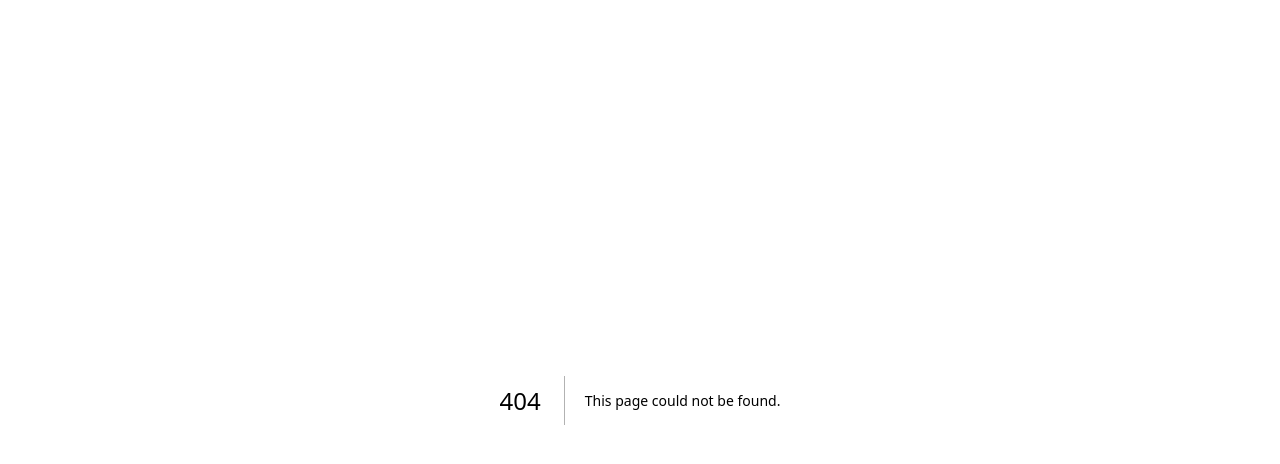
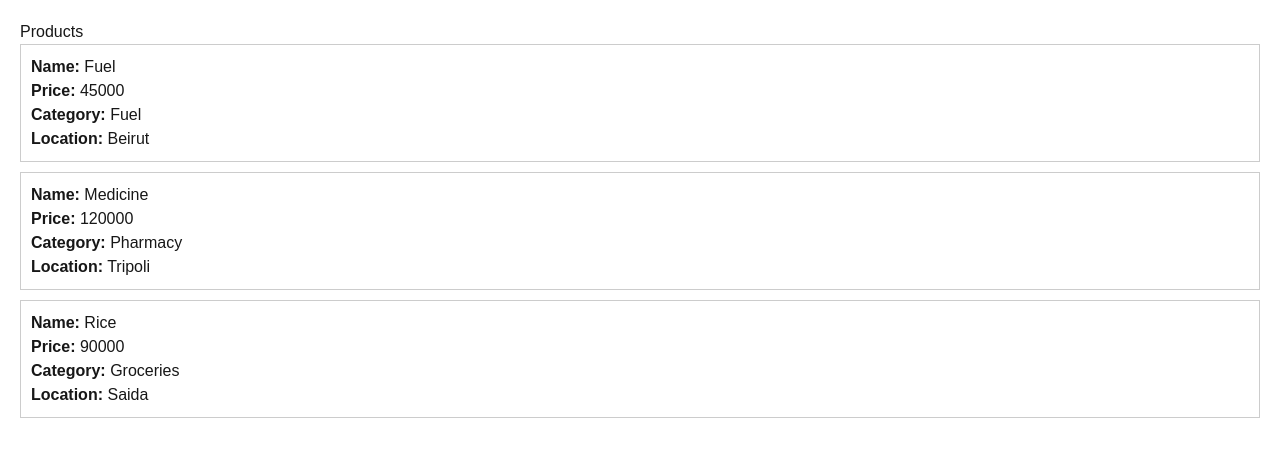
Before and after one commit to leaouslati/techtalks-realtimeprice-availabilitymap, a Next.js app in the folder frontend/: page /products in a window 1280 px wide. Before the commit this address had no page. Shown: the top 464 px of the page. Built offline with nearby package versions, Linux system fonts and the light colour scheme.

Commit message:
Fetch products and display mock data

```diff
--- /dev/null
+++ b/frontend/app/products/page.tsx
@@ -0,0 +1,66 @@
+"use client";
+
+import { useEffect, useState } from "react";
+import { getProducts } from "@/services/api";
+
+type Product = {
+  id: number;
+  name: string;
+  price: number;
+  category: string;
+  location: string;
+};
+
+export default function ProductsPage() {
+  const [products, setProducts] = useState<Product[]>([]);
+  const [loading, setLoading] = useState(true);
+  const [error, setError] = useState("");
+
+  useEffect(() => {
+    const fetchProducts = async () => {
+      try {
+        const data = await getProducts();
+        setProducts(data);
+      } catch (err) {
+        setError("Failed to load products");
+      } finally {
+        setLoading(false);
+      }
+    };
+
+    fetchProducts();
+  }, []);
+
+  if (loading) return <p>Loading products...</p>;
+  if (error) return <p>{error}</p>;
+
+  return (
+    <div style={{ padding: "20px" }}>
+      <h1>Products</h1>
+
+      {products.map((product) => (
+        <div
+          key={product.id}
+          style={{
+            border: "1px solid #ccc",
+            padding: "10px",
+            marginBottom: "10px",
+          }}
+        >
+          <p>
+            <strong>Name:</strong> {product.name}
+          </p>
+          <p>
+            <strong>Price:</strong> {product.price}
+          </p>
+          <p>
+            <strong>Category:</strong> {product.category}
+          </p>
+          <p>
+            <strong>Location:</strong> {product.location}
+          </p>
+        </div>
+      ))}
+    </div>
+  );
+}
--- /dev/null
+++ b/frontend/lib/data.ts
@@ -0,0 +1,23 @@
+export const mockProducts = [
+  {
+    id: 1,
+    name: "Fuel",
+    price: 45000,
+    category: "Fuel",
+    location: "Beirut",
+  },
+  {
+    id: 2,
+    name: "Medicine",
+    price: 120000,
+    category: "Pharmacy",
+    location: "Tripoli",
+  },
+  {
+    id: 3,
+    name: "Rice",
+    price: 90000,
+    category: "Groceries",
+    location: "Saida",
+  },
+];
--- /dev/null
+++ b/frontend/services/api.ts
@@ -0,0 +1,21 @@
+//when backend ready uncomment this bellow
+
+// import axios from "axios";
+
+// const API_BASE_URL = "http://localhost:8080/api"; // Spring Boot backend
+
+// export const getProducts = async () => {
+//   const response = await axios.get(`${API_BASE_URL}/products`);
+//   return response.data;
+// };
+
+/// fake api call with mock data just for testing
+import { mockProducts } from "@/lib/data";
+
+export const getProducts = async () => {
+  return new Promise((resolve) => {
+    setTimeout(() => {
+      resolve(mockProducts);
+    }, 500); // simulate network delay
+  });
+};
```
Also changed, not shown: 1 other file (tests, documents, lock files or other folders).
